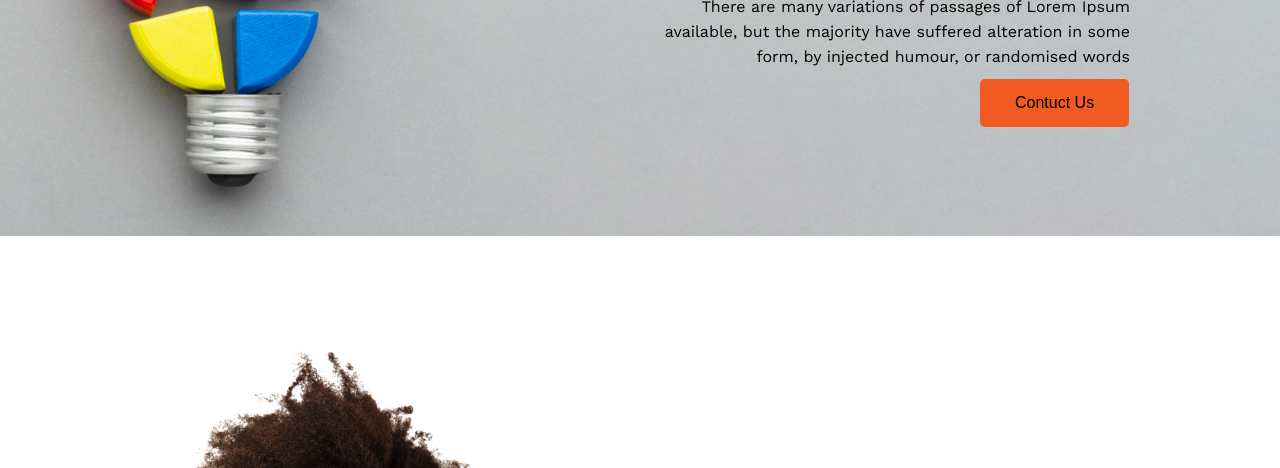
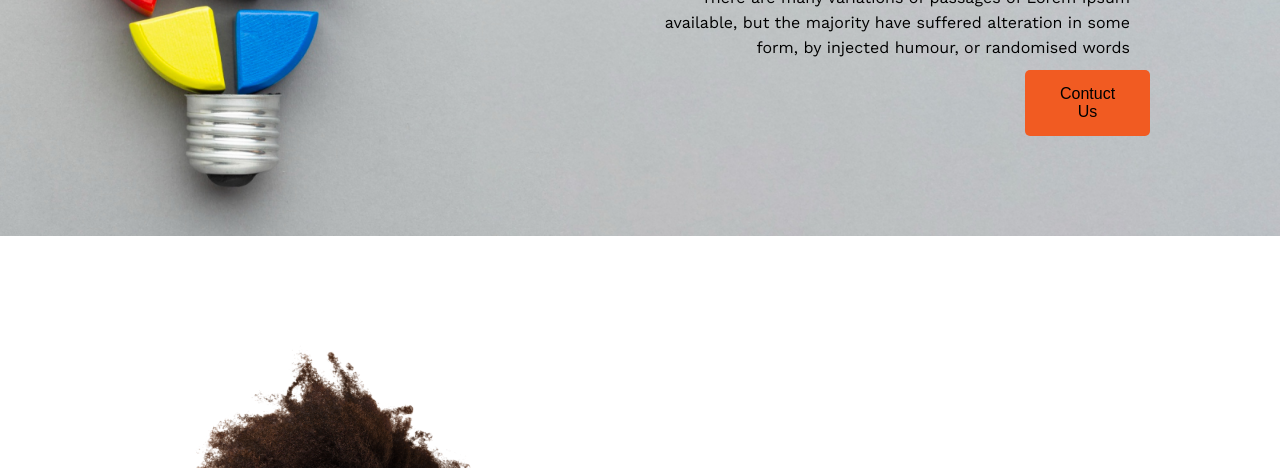
Before and after one commit to SunthoDev/Assignment-First, a plain HTML site: page index.html in a window 1280 px wide. Shown: the part 264-732 px from the top of the page. Drawn offline with nearby package versions, Linux system fonts and the light colour scheme.

Commit message:
hova nah

```diff
--- a/css/style.css
+++ b/css/style.css
@@ -62,7 +62,7 @@ header .banner .text button{
    font-size: 16px;
    font-weight: 500;
    border-radius:5px;
-   margin-left: 70%;
+   margin-left: 79%;
 }
 
 
```
